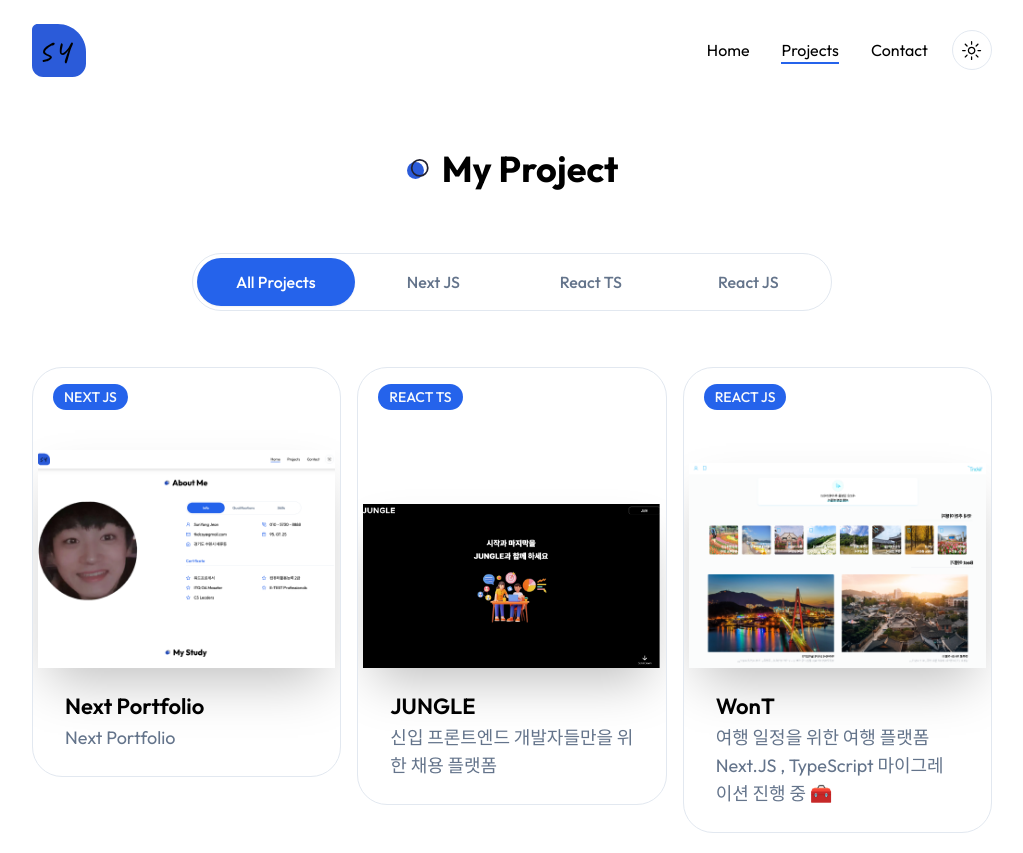
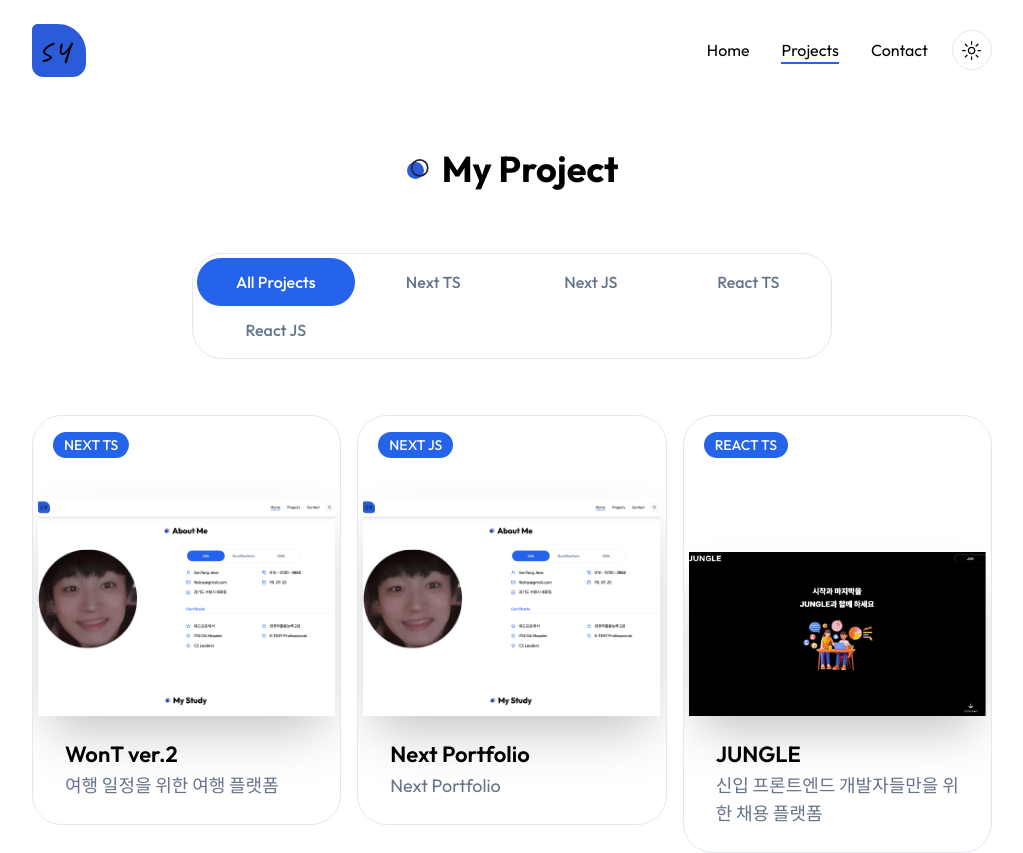
Before and after one commit to sy0725/next-portfolio, a Next.js app: page /projects in a window 1280 px wide. Shown: the top 853 px of the page, without its empty margins (128-1151 px from the left). Built offline with nearby package versions, Linux system fonts and the light colour scheme.

Commit message:
⭐️ 데이터 추가 및 삭제

```diff
--- a/components/Work/ProjectCard.jsx
+++ b/components/Work/ProjectCard.jsx
@@ -39,7 +39,6 @@ const ProjectCard = ({ project }) => {
         </Badge>
         <h4 className="h4 mb-1">{project.name}</h4>
         <p className="text-muted-foreground text-lg">{project.description}</p>
-        <p className="text-muted-foreground text-md">{project.vision}</p>
       </div>
     </Card>
   );
--- a/constants/PROJECTDATA.js
+++ b/constants/PROJECTDATA.js
@@ -1,11 +1,19 @@
 const PROJECTDATA = [
+  {
+    image: "/work/portfolio.png",
+    category: "Next TS",
+    name: "WonT ver.2",
+    description: "여행 일정을 위한 여행 플랫폼",
+    link: "/",
+    github: "https://github.com/Next-WonT/WonT",
+  },
   {
     image: "/work/portfolio.png",
     category: "Next JS",
     name: "Next Portfolio",
     description: "Next Portfolio",
     link: "/",
-    github: "/",
+    github: "https://github.com/sy0725/next-portfolio",
   },
   {
     image: "/work/jungle.png",
@@ -20,7 +28,6 @@ const PROJECTDATA = [
     category: "React JS",
     name: "WonT",
     description: "여행 일정을 위한 여행 플랫폼",
-    vision: "Next.JS , TypeScript 마이그레이션 진행 중 🧰",
     link: "https://weontrip.vercel.app/",
     github: "https://github.com/FRONTENDSCHOOL6/WonT",
   },
```
